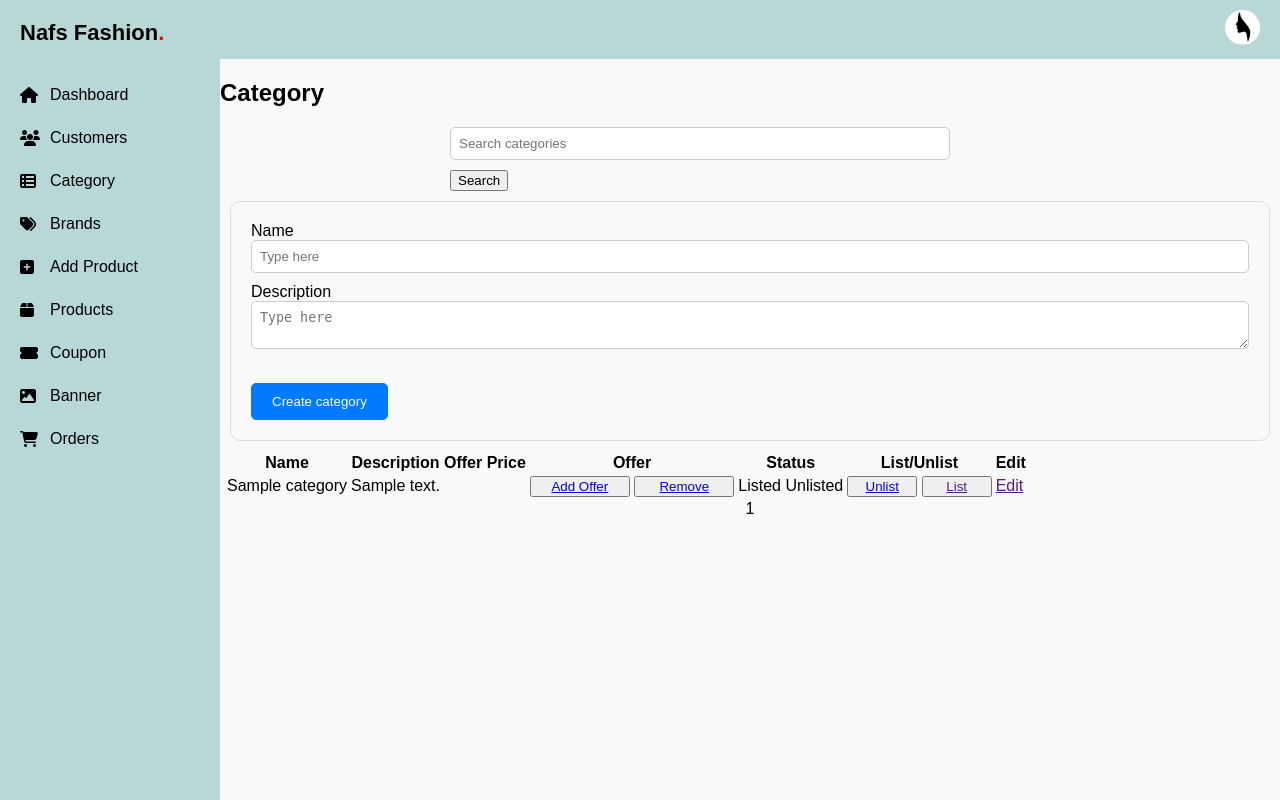
After one commit to Fousiya-ak19/nafsfashion, a Node server app: page /admin/category in a window 1280 px wide. The commit adds this page. Run offline with Node 20, Linux system fonts and the light colour scheme; tables that the repository leaves empty hold one stand-in row (values such as "Sample post"); some libraries are stand-ins or nearby versions.

Commit message:
Fix user not showing in header and finalize category form logic

```diff
--- a/app.js
+++ b/app.js
@@ -8,6 +8,7 @@ const passport=require("./config/passport");
 const db=require("./config/db");
 const userRouter=require("./routes/userRouter");
 const adminRouter=require('./routes/adminRouter');
+const User = require('./models/userSchema');
 db();
 
 
@@ -27,7 +28,7 @@ app.use(session({
 
 }));
 app.use((req, res, next) => {
-  res.locals.user = req.session.userData || null;
+  res.locals.user = req.session.user || null;
   next();
 });
 
--- /dev/null
+++ b/controllers/admin/categoryController.js
@@ -0,0 +1,54 @@
+const Category=require("../../models/categorySchema");
+
+
+
+
+
+
+const categoryInfo=async(req,res)=>{
+    try {
+        const page=parseInt(req.query.page) || 1;
+        const limit=4;
+        const skip=(page-1)*limit;
+
+        const categoryData=await Category.find({})
+        .sort({createdAt:-1})
+            .skip(skip)
+            .limit(limit);
+        const totalCategories=await Category.countDocuments();
+        const totalPages=Math.ceil(totalCategories/limit);
+        res.render("category",{
+            cat:categoryData,
+            currentPage:page,
+            totalPages :totalPages,
+            totalCategories: totalCategories
+        })
+    } catch (error) {
+        console.error(error);
+        res.redirect("/pageerror");
+    }
+}
+
+
+const addCategory=async (req,res)=>{
+    const {name,description}=req.body;
+    try {
+
+        const existingCategory=await Category.findOne({name});
+        if(existingCategory){
+            return res.status(400).json({error:"Category already exists"})
+        }
+        const newCategory=new Category({
+            name,
+            description,
+        })
+        await newCategory.save();
+        return res.json({message:"Category added successfully"})
+    } catch (error) {
+        return res.status(500).json({error:"Internal Server Error"})
+    }
+}
+module.exports={
+    categoryInfo,
+    addCategory,
+}
--- a/controllers/user/userController.js
+++ b/controllers/user/userController.js
@@ -197,7 +197,11 @@ const login= async (req,res)=>{
             return res.render("login",{messaage:"Incorrect Password"});
 
         }
-        req.session.user=findUser._id;
+        req.session.user = {
+        _id: findUser._id,
+        name: findUser.name,
+        email: findUser.email,
+        };
         res.redirect("/");
     } catch (error) {
         console.error("login error",error);
--- a/routes/adminRouter.js
+++ b/routes/adminRouter.js
@@ -2,6 +2,7 @@ const express = require('express');
 const router = express.Router();
 const adminController = require("../controllers/admin/adminController");
 const customerController=require("../controllers/admin/customerController");
+const categoryController=require("../controllers/admin/categoryController");
 const {userAuth,adminAuth}=require("../middlewares/auth");
 
 
@@ -11,6 +12,9 @@ router.post("/login",adminController.login);
 router.get("/",adminAuth,adminController.loadDashboard);
 router.get("/logout",adminController.logout);
 router.get("/users",adminAuth,customerController.customerInfo);
-
+router.get("/blockcustomer",adminAuth,customerController.customerBlocked);
+router.get("/unblockcustomer",adminAuth,customerController.customerunBlocked);
+router.get("/category",adminAuth,categoryController.categoryInfo)
+router.post("/addCategory",adminAuth,categoryController.addCategory);
 
 module.exports = router;
--- /dev/null
+++ b/views/admin/category.ejs
@@ -0,0 +1,261 @@
+<%- include("../../views/partials/admin/header") %>
+<head>
+  <link rel="stylesheet" href="https://cdn.jsdelivr.net/npm/sweetalert2@10/dist/sweetalert2.min.css"/>
+  <style>
+    .col-md-3 {
+      padding: 20px;
+      border: 1px solid #ddd;
+      border-radius: 10px;
+      margin: 10px;
+    }
+
+    .form-label {
+      margin-bottom: 8px;
+    }
+
+    .form-control {
+      width: 100%;
+      padding: 8px;
+      margin-bottom: 10px;
+      border: 1px solid #ccc;
+      border-radius: 5px;
+      box-sizing: border-box;
+    }
+
+    .d-grid {
+      margin-top: 20px;
+    }
+
+    .btn-primary {
+      background-color: #007bff;
+      color: #fff;
+      border: 1px solid #007bff;
+      border-radius: 5px;
+      padding: 10px 20px;
+      cursor: pointer;
+    }
+
+    .btn-primary:hover {
+      background-color: #0056b3;
+      border-color: #0056b3;
+    }
+
+    .pagination-container {
+      text-align: center;
+    }
+
+    .pagination {
+      display: inline-block;
+    }
+
+    .pagination a,
+    .pagination .current-page {
+      display: inline-block;
+      padding: 5px 10px;
+      margin: 0 2px;
+      border: 1px solid #ddd;
+      text-decoration: none;
+      color: #333;
+    }
+
+    .pagination a:hover {
+      background-color: #f5f5f5;
+    }
+
+    .error-message {
+      color: red;
+    }
+  </style>
+</head>
+<body>
+  <section class="content-main">
+    <div class="content-header">
+      <div>
+        <h2 class="content-title card-title">Category</h2>
+      </div>
+    </div>
+    <header class="card-header text-center mb-20">
+      <form action="/admin/category/" method="get" class="d-inline">
+        <div class="input-group input-group-sm border border-1 border-grey rounded-pill" style="width: 500px; margin-left: 230px">
+          <input type="text" class="form-control border-0 rounded-pill mt-3" placeholder="Search categories" name="search"/>
+          <button class="btn" type="submit">Search</button>
+        </div>
+      </form>
+    </header>
+    <div class="card">
+      <div class="card-body">
+        <div class="row">
+          <div class="col-md-3">
+            <form method="post" action="/admin/addCategory" onsubmit="return handleFormSubmit(event)">
+              <div class="mb-4">
+                <label for="product_name" class="form-label">Name</label>
+                <input type="text" name="name" placeholder="Type here" class="form-control" id="product_name" >
+                <div id="name-error" class="error-message"></div>
+              </div>
+              <div class="mb-4">
+                <label class="form-label">Description</label>
+                <textarea placeholder="Type here" name="description" class="form-control" id="descriptionId" ></textarea>
+                <div id="description-error" class="error-message"></div>
+              </div>
+              <div class="d-grid">
+                <button class="btn btn-primary" type="submit">
+                  Create category
+                </button>
+              </div>
+            </form>
+          </div>
+          <div class="col-md-8 ml-10">
+            <div class="table-responsive">
+              <table class="table table-hover">
+                <thead>
+                  <tr>
+                    <th class="text-center"></th>
+                    <th>Name</th>
+                    <th>Description</th>
+                    <th>Offer Price</th>
+                    <th>Offer</th>
+                    <th>Status</th>
+                    <th>List/Unlist</th>
+                    <th class="text-start">Edit</th>
+                  </tr>
+                </thead>
+                <tbody>
+                    <%cat.reverse().forEach((category,index)=>{%>
+                  <tr>
+                    <td></td>
+                    <td class="text-start"><%=category.name%></td>
+                    <td class="text-start"><%=category.description%></td>
+                    <td>
+                    </td>
+                    <td class="text-start">
+                      <button class="btn btn-info" style="width: 100px">
+                        <a href="#" class="text-white">Add Offer</a>
+                      </button>
+                      <button class="btn btn-info"style="width: 100px">
+                        <a href="#" class="text-white">Remove</a>
+                      </button>
+                    </td>
+                    <td class="text-start">
+                      <span class="badge rounded-pill alert-success" style="width: 60px">Listed</span>
+                      <span class="badge rounded-pill alert-danger" style="width: 60px">Unlisted</span>
+                    </td>
+                    <td class="text-start">
+                      <button class="btn btn-danger" style="width: 70px">
+                        <a href="#" class="text-white">Unlist</a>
+                      </button>
+                      <button class="btn btn-success" style="width: 70px">
+                        <a href="" class="text-white">List</a>
+                      </button>
+                    </td>
+                    <td class="text-start">
+                      <a href="" class="btn btn-info text-white">Edit</a>
+                    </td>
+                  </tr>
+                  <%})%>
+                </tbody>
+              </table>
+            </div>
+          </div>
+        </div>
+      </div>
+    </div>
+    <div class="pagination-container">
+      <% if (currentPage > 1) { %>
+      <a href="?page=<%= currentPage - 1 %>">&laquo; Previous</a>
+      <% } %> <% for (let i = 1; i <= totalPages; i++) { %> <% if (i ===
+      currentPage) { %>
+      <span class="current-page"><%= i %></span>
+      <% } else { %>
+      <a href="?page=<%= i %>"><%= i %></a>
+      <% } %> <% } %> <% if (currentPage < totalPages) { %>
+      <a href="?page=<%= currentPage + 1 %>">Next &raquo;</a>
+      <% } %>
+    </div>
+
+  </section>
+  <script src="https://cdn.jsdelivr.net/npm/sweetalert2@10/dist/sweetalert2.min.js"></script>
+  <script src="https://cdnjs.cloudflare.com/ajax/libs/jquery/3.7.1/jquery.min.js"></script>
+<script>
+function handleFormSubmit(event) {
+    event.preventDefault();
+    if (!validateForm()) {
+        return;
+    }
+
+    const name = document.getElementsByName("name")[0].value;
+    const description = document.getElementById("descriptionId").value;
+
+    fetch('/admin/addCategory', {
+        method: 'POST',
+        headers: {
+            'content-type': 'application/json'
+        },
+        body: JSON.stringify({ name, description })
+    })
+    .then(response => {
+        if (!response.ok) {
+            return response.json().then(err => {
+                throw new Error(err.error);
+            });
+        }
+        return response.json();
+    })
+    .then(data => {
+        location.reload();
+    })
+    .catch(error => {
+        if (error.message === "Category already exists") {
+            Swal.fire({
+                icon: 'error',
+                title: "Oops",
+                text: "Category already exists",
+            });
+        }
+    });
+}
+
+function validateForm() {
+    clearErrorMessages();
+
+    const name = document.getElementsByName("name")[0].value.trim();
+    const description = document.getElementById("descriptionId").value.trim();
+    let isValid = true;
+
+    if (name === "") {
+        displayErrorMessage("name-error", "Please enter a name");
+        isValid = false;
+    } else if (!/^[a-zA-Z\s]+$/.test(name)) {
+        displayErrorMessage("name-error", "Category name should contain only alphabetic characters");
+        isValid = false;
+    }
+
+    if (description === "") {
+        displayErrorMessage("description-error", "Please enter a description");
+        isValid = false;
+    }
+
+    return isValid;
+}
+
+function displayErrorMessage(elementId, message) {
+    const errorElement = document.getElementById(elementId);
+    errorElement.innerText = message;
+    errorElement.style.display = "block";
+}
+
+function clearErrorMessages() {
+    const errorElements = document.getElementsByClassName("error-message");
+    Array.from(errorElements).forEach((element) => {
+        element.innerText = "";
+        element.style.display = "none";
+    });
+}
+</script>
+
+
+
+
+
+
+
+  <%- include("../../views/partials/admin/footer") %>
--- a/views/partials/admin/footer.ejs
+++ b/views/partials/admin/footer.ejs
@@ -1,15 +1,20 @@
-    </main>
+    <!-- 👆 Page content ends here -->
+  </main>
+</div>
 
-    <!-- Admin Scripts -->
-    <script src="/admin-assets/js/vendors/jquery-3.6.0.min.js"></script>
-    <script src="/admin-assets/js/vendors/bootstrap.bundle.min.js"></script>
-    <script src="/admin-assets/js/vendors/select2.min.js"></script>
-    <script src="/admin-assets/js/vendors/perfect-scrollbar.js"></script>
-    <script src="/admin-assets/js/vendors/jquery.fullscreen.min.js"></script>
-    <script src="/admin-assets/js/vendors/chart.js"></script>
-    <script src="/admin-assets/js/main.js" type="text/javascript"></script>
-    <script src="/admin-assets/js/custom-chart.js" type="text/javascript"></script>
-    <script src="https://cdn.jsdelivr.net/npm/chart.js"></script>
+<script>
+  function toggleDropdown() {
+    const dropdown = document.getElementById('dropdown');
+    dropdown.style.display = dropdown.style.display === 'block' ? 'none' : 'block';
+  }
 
-  </body>
+  document.addEventListener('click', function (event) {
+    const profileIcon = document.querySelector('.profile-icon');
+    const dropdown = document.getElementById('dropdown');
+    if (!profileIcon.contains(event.target)) {
+      dropdown.style.display = 'none';
+    }
+  });
+</script>
+</body>
 </html>
--- a/views/partials/admin/header.ejs
+++ b/views/partials/admin/header.ejs
@@ -5,26 +5,23 @@
   <meta http-equiv="Content-Security-Policy" content="
   default-src 'self';
   style-src 'self' 'unsafe-inline' https://fonts.googleapis.com https://cdnjs.cloudflare.com;
-    font-src 'self' https://fonts.gstatic.com;
+  font-src 'self' https://fonts.gstatic.com https://cdnjs.cloudflare.com;
   script-src 'self' 'unsafe-inline' https://cdn.jsdelivr.net https://cdnjs.cloudflare.com;
 ">
   <title>Admin Dashboard</title>
+  <link href="https://fonts.googleapis.com/css2?family=Poppins:wght@400;500;600&display=swap" rel="stylesheet">
+  <!-- Font Awesome -->
+  <link rel="stylesheet" href="https://cdnjs.cloudflare.com/ajax/libs/font-awesome/6.5.0/css/all.min.css">
 
-  <!-- Font Awesome -->
-  <link rel="stylesheet" href="https://cdnjs.cloudflare.com/ajax/libs/font-awesome/6.4.0/css/all.min.css"
-        integrity="sha512-pF3fM9NMD4B5Ck6Tr4EFKDZT94c9Iq03XZfyb2VZhxLx9fnZzF0oVZ2/fbM3UZoeyDkBk2QUY+UpF4dQxHYboQ=="
-        crossorigin="anonymous" referrerpolicy="no-referrer" />
-
+  <!-- Optional Custom Styles -->
   <style>
    body {
   margin: 0;
-      font-family: Arial, sans-serif;
+  font-family: 'Poppins', sans-serif;
 }
-
     .admin-container {
       display: flex;
     }
-
     .sidebar {
       width: 220px;
       background: #b8d8d8;
@@ -32,23 +29,19 @@
       padding-top: 20px;
       box-sizing: border-box;
     }
-
     .sidebar h2 {
       font-size: 22px;
       margin: 0 0 30px 20px;
       color: #000;
     }
-
     .sidebar ul {
       list-style: none;
       padding: 0;
       margin: 0;
     }
-
     .sidebar ul li {
       margin-bottom: 5px;
     }
-
     .sidebar ul li a {
       display: flex;
       align-items: center;
@@ -59,50 +52,41 @@
       transition: background 0.3s, color 0.3s;
       border-radius: 5px;
     }
-
     .sidebar ul li a i {
       margin-right: 10px;
       min-width: 20px;
     }
-
     .sidebar ul li a:hover {
       background-color: #8abfbf;
       color: white;
     }
-
     .sidebar ul li a.active {
       background-color: #6ea6a6;
       color: white;
       font-weight: bold;
     }
-
     .main-content {
       flex-grow: 1;
       background: #f9f9f9;
-      padding: 0;
+      min-height: 100vh;
     }
-
     .topbar {
       display: flex;
       justify-content: flex-end;
       align-items: center;
       background: #b8d8d8;
       padding: 10px 20px;
-      position: relative;
     }
-
     .profile-icon {
       position: relative;
       cursor: pointer;
     }
-
     .profile-img {
       width: 35px;
       height: 35px;
       border-radius: 50%;
       object-fit: cover;
     }
-
     .dropdown {
       position: absolute;
       top: 60px;
@@ -114,7 +98,6 @@
       min-width: 150px;
       z-index: 100;
     }
-
     .dropdown a {
       display: block;
       padding: 10px 15px;
@@ -122,24 +105,20 @@
       color: #333;
       border-bottom: 1px solid #f0f0f0;
     }
-
     .dropdown a:hover {
       background-color: #f5f5f5;
-    }
-
-    .content {
-      padding: 30px;
-      font-size: 24px;
     }
   </style>
 </head>
 <body>
+
 <div class="admin-container">
+  <!-- Sidebar -->
   <aside class="sidebar">
     <h2>Nafs Fashion<span style="color:red">.</span></h2>
     <ul>
-        <li><a href="/admin/dashboard" class="active"><i class="fas fa-home"></i> Dashboard</a></li>
-        <li><a href="/admin/customers"><i class="fas fa-users"></i> Customers</a></li>
+      <li><a href="/admin/dashboard"><i class="fas fa-home"></i> Dashboard</a></li>
+      <li><a href="/admin/users"><i class="fas fa-users"></i> Customers</a></li>
       <li><a href="/admin/category"><i class="fas fa-th-list"></i> Category</a></li>
       <li><a href="/admin/brands"><i class="fas fa-tags"></i> Brands</a></li>
       <li><a href="/admin/add-product"><i class="fas fa-plus-square"></i> Add Product</a></li>
@@ -150,6 +129,7 @@
     </ul>
   </aside>
 
+  <!-- Main Content Container Start -->
   <main class="main-content">
     <header class="topbar">
       <div class="profile-icon" onclick="toggleDropdown()">
@@ -160,27 +140,4 @@
       </div>
     </header>
 
-      <div class="content">
-        <h1>Dashboard</h1>
-        <p>Welcome back, Admin!</p>
-      </div>
-    </main>
-  </div>
-
-  <script>
-    function toggleDropdown() {
-      const dropdown = document.getElementById('dropdown');
-      dropdown.style.display = dropdown.style.display === 'block' ? 'none' : 'block';
-    }
-
-    // Optional: Hide dropdown when clicking outside
-    document.addEventListener('click', function (event) {
-      const profileIcon = document.querySelector('.profile-icon');
-      const dropdown = document.getElementById('dropdown');
-      if (!profileIcon.contains(event.target)) {
-        dropdown.style.display = 'none';
-      }
-    });
-  </script>
-</body>
-</html>
+    <!-- 👇 Page content will continue from here -->
--- a/views/partials/user/footer.ejs
+++ b/views/partials/user/footer.ejs
@@ -1,5 +1,4 @@
-
-    <!-- Footer Section Begin -->
+<!-- Footer Section Begin -->
     <footer class="footer">
         <div class="container">
             <div class="row">
```
Also changed, not shown: controllers/admin/customerController.js (+70 -45 lines), models/categorySchema.js (+4 -4 lines), views/admin/customers.ejs (+19 -8 lines), views/admin/dashboard.ejs (+9 -6 lines), views/partials/user/header.ejs (+42 -36 lines). Lines whose indentation alone changed are shown as unchanged.
